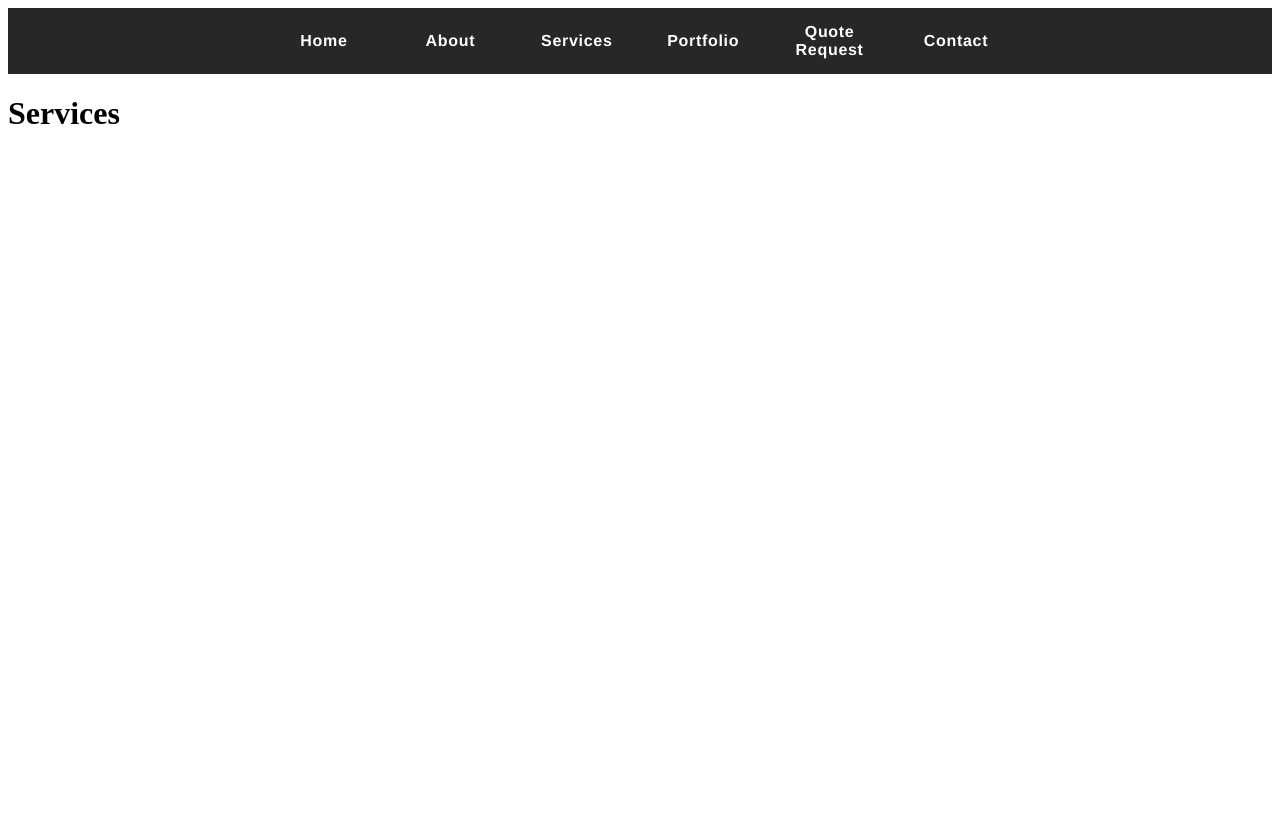
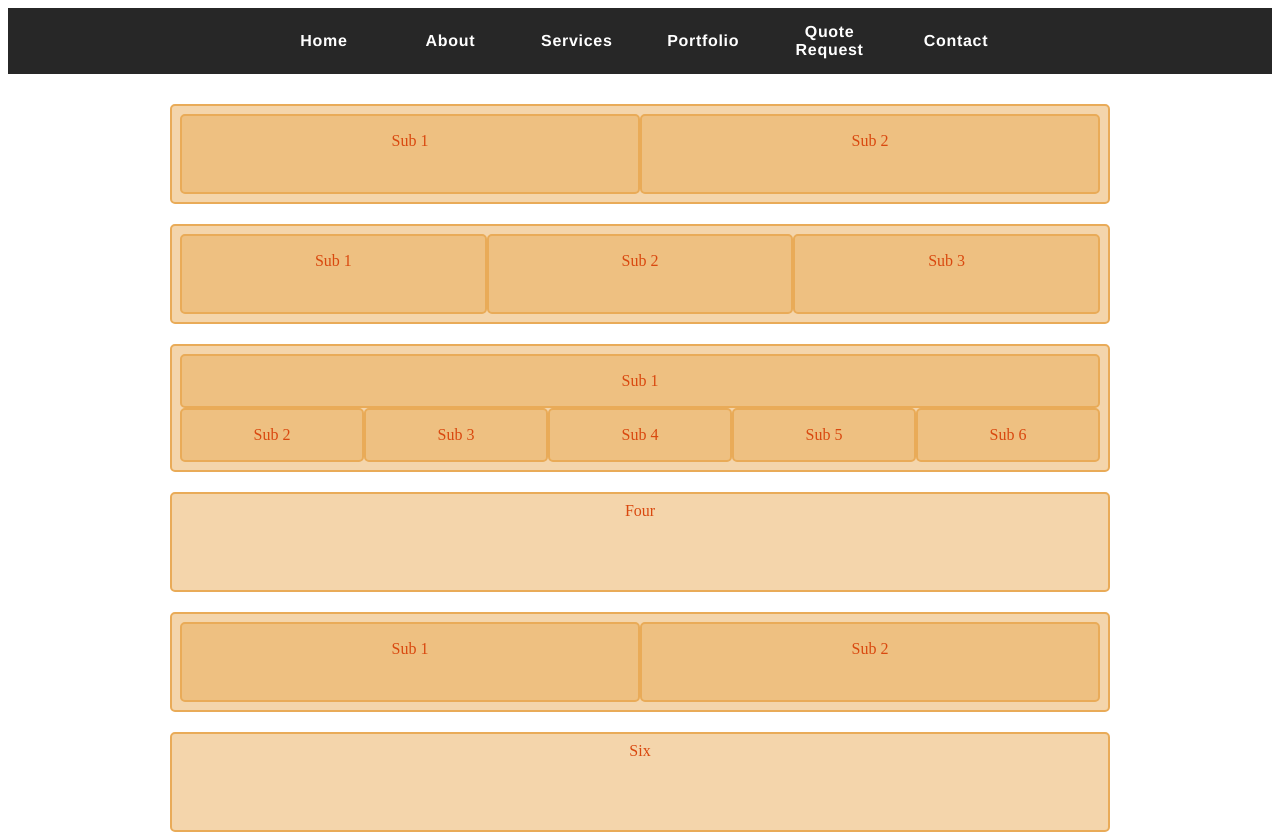
Before and after one commit to ericgrosse/company-site, a React app: page /services in a window 1280 px wide. Before the commit the page ends 800 px from the top, so only its background shows below. Built offline with nearby package versions, Linux system fonts and the light colour scheme.

Commit message:
Services.js added a layout that extensively uses subgrids

```diff
--- a/src/components/Services.js
+++ b/src/components/Services.js
@@ -4,7 +4,69 @@ import 'components/Services.scss'
 
 const Services = () => (
   <div className="Services">
-    <h1>Services</h1>
+    <div className="wrapper">
+      <div className="one">
+        <div className="sub-1">
+          Sub 1
+        </div>
+        <div className="sub-2">
+          Sub 2
+        </div>
+      </div>
+
+      <div className="two">
+        <div className="sub-1">
+          Sub 1
+        </div>
+
+        <div className="sub-2">
+          Sub 2
+        </div>
+
+        <div className="sub-3">
+          Sub 3
+        </div>
+      </div>
+
+      <div className="three">
+        <div className="sub-1">
+          Sub 1
+        </div>
+
+        <div className="sub-2">
+          Sub 2
+        </div>
+
+        <div className="sub-3">
+          Sub 3
+        </div>
+
+        <div className="sub-4">
+          Sub 4
+        </div>
+
+        <div className="sub-5">
+          Sub 5
+        </div>
+
+        <div className="sub-6">
+          Sub 6
+        </div>
+      </div>
+
+      <div className="four">Four</div>
+      <div className="five">
+        <div className="sub-1">
+          Sub 1
+        </div>
+
+        <div className="sub-2">
+          Sub 2
+        </div>
+      </div>
+
+      <div className="six">Six</div>
+    </div>
   </div>
 )
 
--- a/src/components/Services.scss
+++ b/src/components/Services.scss
@@ -1,3 +1,74 @@
 .Services {
+  margin-top: 30px;
 
+  .wrapper {
+    max-width: 940px;
+    margin: 0 auto;
+  }
+
+  .wrapper > div {
+    border: 2px solid rgb(233,171,88);
+    border-radius: 5px;
+    background-color: rgba(233,171,88,.5);
+    padding: 8px;
+    color: #d9480f;
+  }
+
+  .wrapper > div > div {
+    border: 2px solid rgb(233,171,88);
+    border-radius: 5px;
+    background-color: rgba(233,171,88,.5);
+    padding: 1em;
+    color: #d9480f;
+  }
+
+  .wrapper {
+    display: grid;
+    grid-template-columns: repeat(3, 1fr);
+    grid-gap: 20px 15px;
+    grid-auto-rows: minmax(100px, auto);
+    text-align: center;
+  }
+
+  .one {
+    display: grid;
+    grid-template-columns: repeat(2, 1fr);
+    grid-row: 1;
+    grid-column: 1 / 4;
+  }
+
+  .two {
+    display: grid;
+    grid-template-columns: repeat(3, 1fr);
+    grid-row: 2;
+    grid-column: 1 / 4;
+  }
+
+  .three {
+    display: grid;
+    grid-template-columns: repeat(5, 1fr);
+    grid-row: 3;
+    grid-column: 1 / 4;
+
+    .sub-1 {
+      grid-column: 1 / span 5;
+    }
+  }
+
+  .four {
+    grid-row: 4;
+    grid-column: 1 / 4;
+  }
+
+  .five {
+    display: grid;
+    grid-template-columns: repeat(2, 1fr);
+    grid-row: 5;
+    grid-column: 1 / 4;
+  }
+
+  .six {
+    grid-row: 6;
+    grid-column: 1 / 4;
+  }
 }
```
